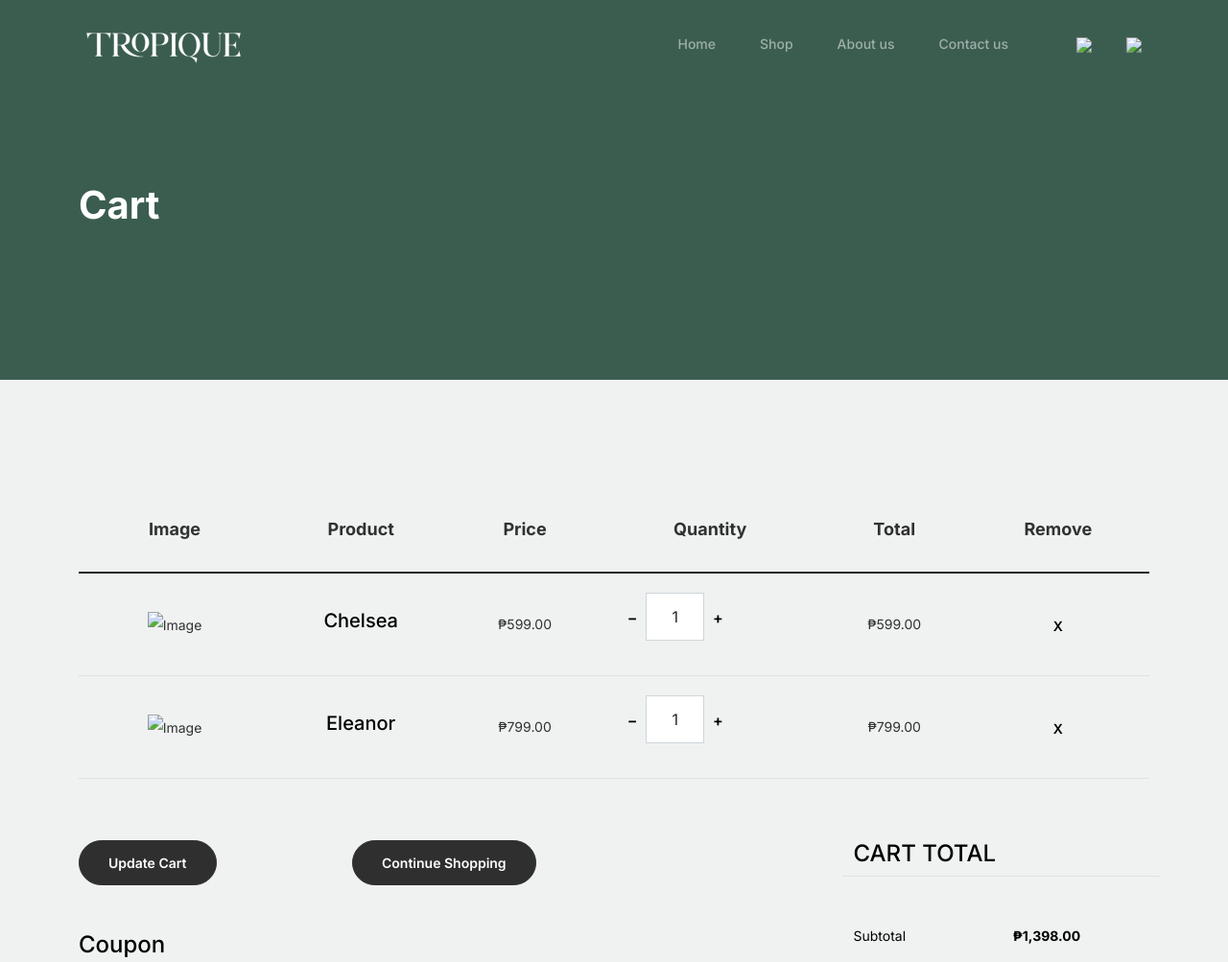
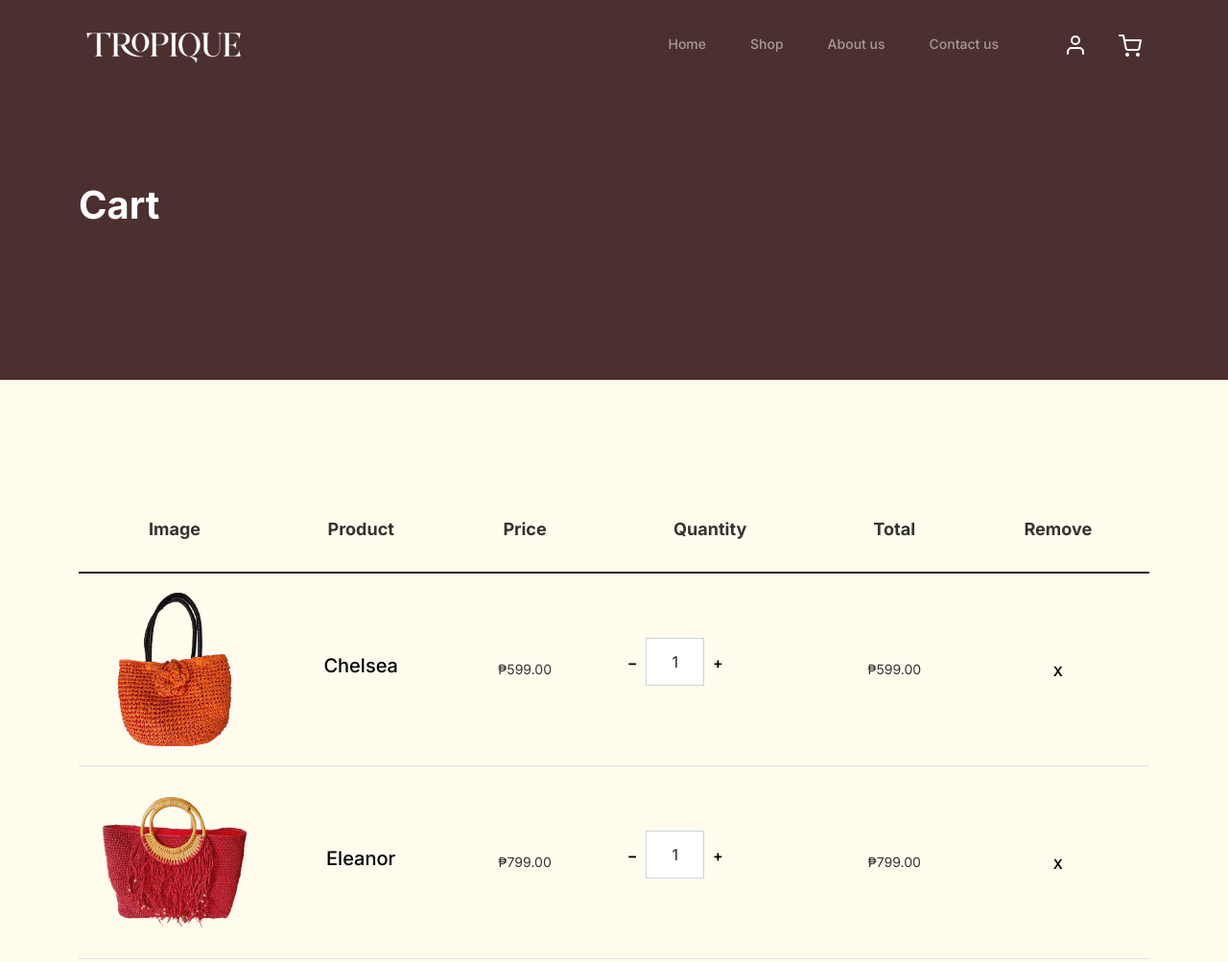
Before and after one commit to yedafaulve/Tropique, a plain HTML site: page cart.html in a window 1280 px wide. Shown: the top 1003 px of the page at 96% size. Drawn offline with nearby package versions, Linux system fonts and the light colour scheme; files that its build step writes are made by us from their sources; files whose address does not match are found by name.

Commit message:
Update cart.html

```diff
--- a/cart.html
+++ b/cart.html
@@ -6,10 +6,10 @@
   <link rel="shortcut icon" href="Favicon-logo.png">
 
 		<!-- Bootstrap CSS -->
-		<link href="css/bootstrap.min.css" rel="stylesheet">
+		<link href="bootstrap.min.css" rel="stylesheet">
 		<link href="https://cdnjs.cloudflare.com/ajax/libs/font-awesome/6.0.0-beta3/css/all.min.css" rel="stylesheet">
-		<link href="css/tiny-slider.css" rel="stylesheet">
-		<link href="css/style.css" rel="stylesheet">
+		<link href="tiny-slider.css" rel="stylesheet">
+		<link href="style.css" rel="stylesheet">
 		<title> Tropique </title>
 	</head>
 
@@ -36,8 +36,8 @@
 					</ul>
 
 					<ul class="custom-navbar-cta navbar-nav mb-2 mb-md-0 ms-5">
-						<li><a class="nav-link" href="#"><img src="images/user.svg"></a></li>
-						<li><a class="nav-link" href="cart.html"><img src="images/cart.svg"></a></li>
+						<li><a class="nav-link" href="#"><img src="user.svg"></a></li>
+						<li><a class="nav-link" href="cart.html"><img src="cart.svg"></a></li>
 					</ul>
 				</div>
 			</div>
@@ -83,7 +83,7 @@
                       <tbody>
                         <tr>
                           <td class="product-thumbnail">
-                            <img src="images/Chelsea.png" alt="Image" class="img-fluid">
+                            <img src="Chelsea.png" alt="Image" class="img-fluid">
                           </td>
                           <td class="product-name">
                             <h2 class="h5 text-black">Chelsea</h2>
@@ -107,7 +107,7 @@
 
                         <tr>
                           <td class="product-thumbnail">
-                            <img src="images/Eleanor.png" alt="Image" class="img-fluid">
+                            <img src="Eleanor.png" alt="Image" class="img-fluid">
                           </td>
                           <td class="product-name">
                             <h2 class="h5 text-black">Eleanor</h2>
@@ -202,7 +202,7 @@
 				<div class="row">
 					<div class="col-lg-8">
 						<div class="subscription-form">
-							<h3 class="d-flex align-items-center"><span class="me-1"><img src="images/envelope-outline.svg" alt="Image" class="img-fluid"></span><span>Subscribe to Newsletter</span></h3>
+							<h3 class="d-flex align-items-center"><span class="me-1"><img src="envelope-outline.svg" alt="Image" class="img-fluid"></span><span>Subscribe to Newsletter</span></h3>
 
 							<form action="#" class="row g-3">
 								<div class="col-auto">
```
